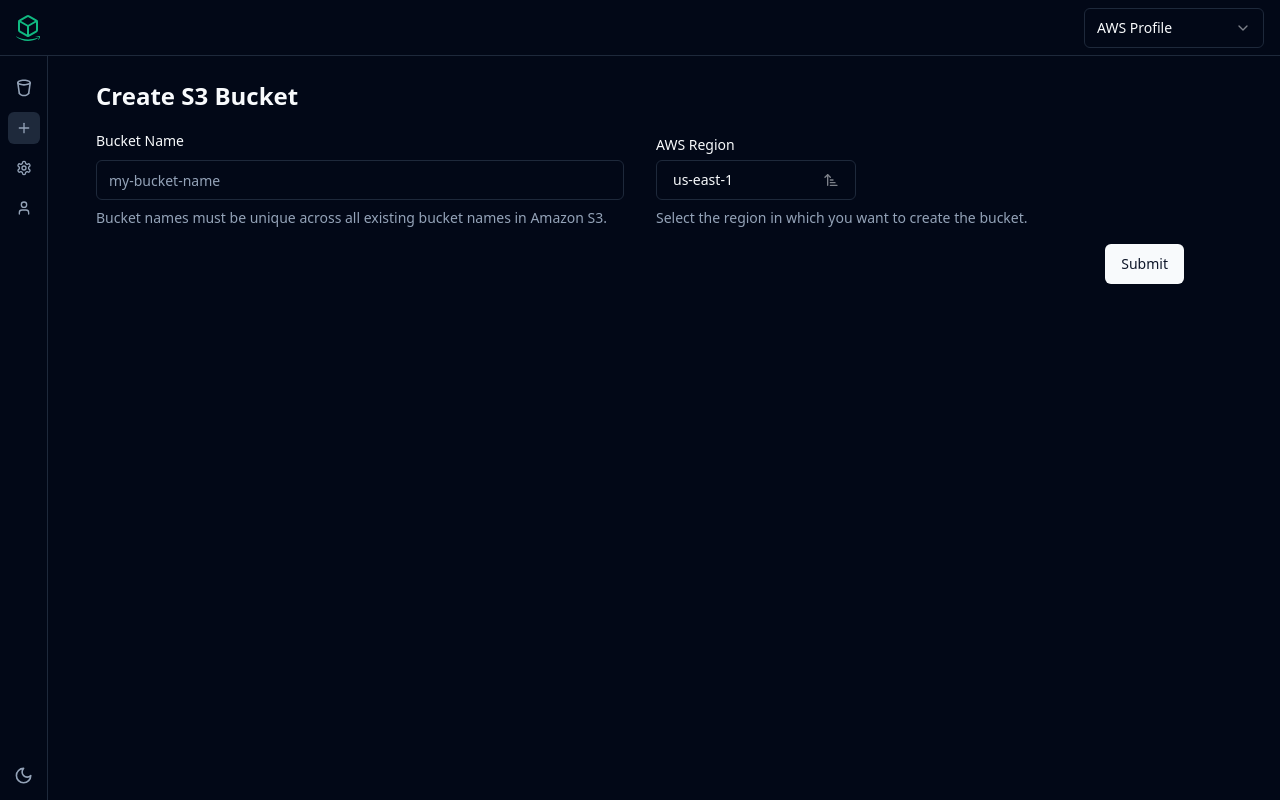
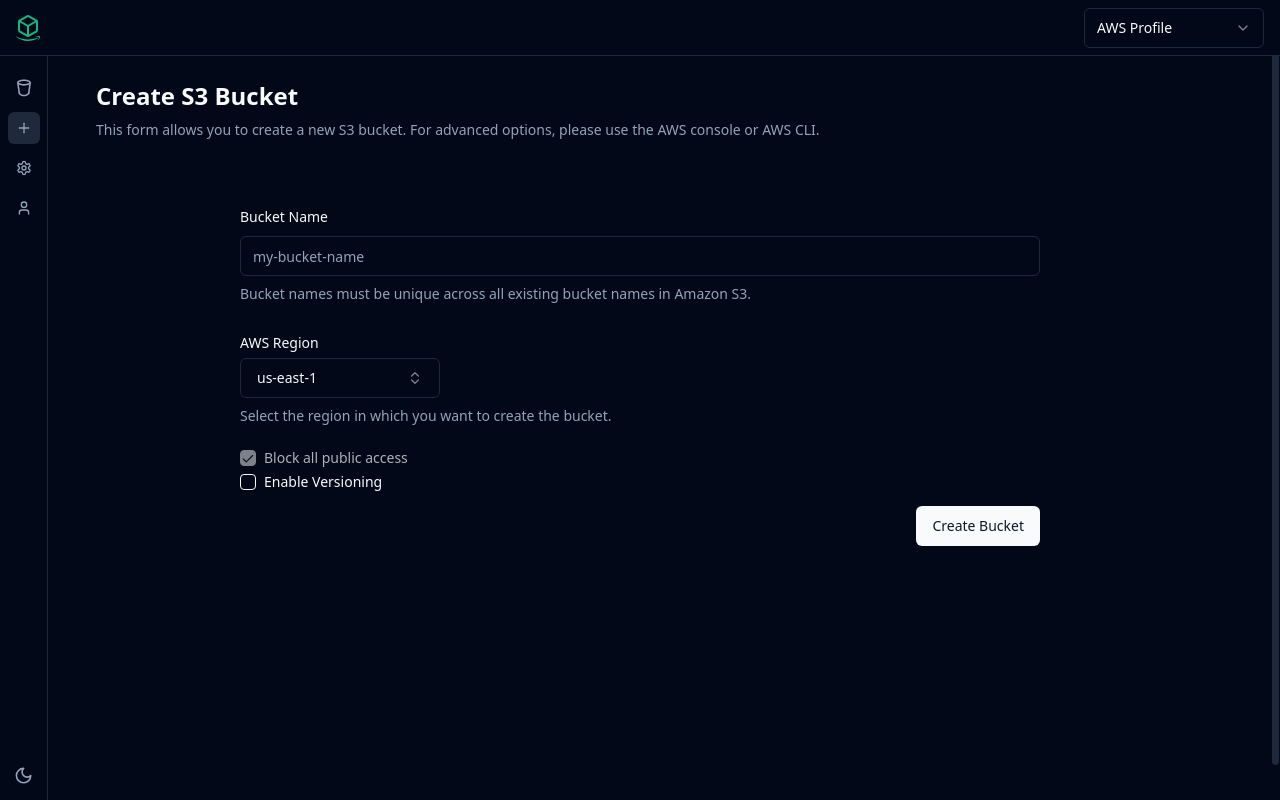
Before and after one commit to jer-nc/bucket-box, a React (Vite) app: page /create-bucket in a window 1280 px wide. Built offline with nearby package versions, Linux system fonts and the light colour scheme.

Commit message:
style: Add @radix-ui/react-checkbox and update icon in RegionCombobox

```diff
--- a/package.json
+++ b/package.json
@@ -12,6 +12,7 @@
   },
   "dependencies": {
     "@hookform/resolvers": "^3.3.2",
+    "@radix-ui/react-checkbox": "^1.0.4",
     "@radix-ui/react-dialog": "^1.0.5",
     "@radix-ui/react-dropdown-menu": "^2.0.6",
     "@radix-ui/react-label": "^2.0.2",
--- a/src/components/custom/combobox/RegionCombobox.tsx
+++ b/src/components/custom/combobox/RegionCombobox.tsx
@@ -3,7 +3,7 @@ import { Button } from "@/components/ui/button"
 import { Command, CommandEmpty, CommandGroup, CommandInput, CommandItem } from "@/components/ui/command"
 import { FormControl, FormDescription, FormField, FormItem, FormLabel, FormMessage } from "@/components/ui/form"
 import { Popover, PopoverContent, PopoverTrigger } from "@/components/ui/popover"
-import { CheckIcon, SortAsc } from "lucide-react"
+import { CheckIcon, ChevronsUpDown } from "lucide-react"
 import { awsRegions } from "@/lib/aws-regions"
 import { ScrollArea } from "@/components/ui/scroll-area"
 
@@ -38,7 +38,7 @@ const RegionCombobox = ({ form }: RegionComboboxProps) => {
                                             (region) => region.value === field.value
                                         )?.label
                                         : "Select region"}
-                                    <SortAsc className="ml-2 h-4 w-4 shrink-0 opacity-50" />
+                                    <ChevronsUpDown className="ml-2 h-4 w-4 shrink-0 opacity-50" />
                                 </Button>
                             </FormControl>
                         </PopoverTrigger>
--- /dev/null
+++ b/src/components/ui/checkbox.tsx
@@ -0,0 +1,28 @@
+import * as React from "react"
+import * as CheckboxPrimitive from "@radix-ui/react-checkbox"
+import { Check } from "lucide-react"
+
+import { cn } from "@/lib/utils"
+
+const Checkbox = React.forwardRef<
+  React.ElementRef<typeof CheckboxPrimitive.Root>,
+  React.ComponentPropsWithoutRef<typeof CheckboxPrimitive.Root>
+>(({ className, ...props }, ref) => (
+  <CheckboxPrimitive.Root
+    ref={ref}
+    className={cn(
+      "peer h-4 w-4 shrink-0 rounded-sm border border-primary ring-offset-background focus-visible:outline-none focus-visible:ring-2 focus-visible:ring-ring focus-visible:ring-offset-2 disabled:cursor-not-allowed disabled:opacity-50 data-[state=checked]:bg-primary data-[state=checked]:text-primary-foreground",
+      className
+    )}
+    {...props}
+  >
+    <CheckboxPrimitive.Indicator
+      className={cn("flex items-center justify-center text-current")}
+    >
+      <Check className="h-4 w-4" />
+    </CheckboxPrimitive.Indicator>
+  </CheckboxPrimitive.Root>
+))
+Checkbox.displayName = CheckboxPrimitive.Root.displayName
+
+export { Checkbox }
--- a/src/features/create-bucket/CreateBucket.tsx
+++ b/src/features/create-bucket/CreateBucket.tsx
@@ -6,6 +6,7 @@ import { Button } from "@/components/ui/button"
 import { Form, FormControl, FormDescription, FormField, FormItem, FormLabel, FormMessage } from "@/components/ui/form"
 import { Input } from "@/components/ui/input"
 import RegionCombobox from "@/components/custom/combobox/RegionCombobox"
+import { Checkbox } from "@/components/ui/checkbox"
 
 const CreateBucket = () => {
     // 1. Define your form.
@@ -14,33 +15,10 @@ const CreateBucket = () => {
         defaultValues: {
             bucketName: "",
             region: "us-east-1",
-            objectOwnership: {
-                control: "DISABLE_ACL",
-                aclOptions: {
-                    acl: false,
-                    otherAccount: "",
-                },
-            },
             publicAccessBlock: {
-                blockAll: false,
-                blockSettings: {
-                    blockAcls: false,
-                    blockPublicPolicy: false,
-                    ignorePublicAcls: false,
-                    restrictPublicBuckets: false,
-                },
+                blockAll: true,
             },
             versioning: false,
-            tags: [],
-            defaultEncryption: {
-                encryptionType: "S3_MANAGED",
-                kmsKey: "",
-            },
-            objectLock: {
-                enable: false,
-                retainUntilDate: "",
-                retainForDays: 0,
-            },
         },
     })
 
@@ -54,13 +32,17 @@ const CreateBucket = () => {
 
 
     return (
-        <>
+        <div className="">
             <div className="py-4">
                 <h2 className="text-2xl font-semibold">Create S3 Bucket</h2>
+                <p className="text-muted-foreground text-sm mt-2">
+                    This form allows you to create a new S3 bucket. For advanced options, please use the AWS console or AWS CLI.
+                </p>
             </div>
+            <div className="max-w-[800px] mx-auto h-[80vh] my-auto flex flex-col mt-10">
                 <Form {...form}>
-                <form onSubmit={form.handleSubmit(onSubmit)} className="space-y-4">
-                    <div className="grid grid-cols-2 gap-8 items-center">
+                    <form onSubmit={form.handleSubmit(onSubmit)} className="pt-2 space-y-4">
+                        <div className="grid grid-cols-1 gap-8 items-center">
                             <FormField
                                 control={form.control}
                                 name="bucketName"
@@ -79,12 +61,56 @@ const CreateBucket = () => {
                             />
                             <RegionCombobox form={form} />
                         </div>
+                        <div>
+                            <FormField
+                                control={form.control}
+                                name="publicAccessBlock.blockAll"
+                                render={({ field }) => (
+                                    <FormItem className="flex items-center gap-2">
+                                        <FormControl>
+                                            <Checkbox
+                                                className="mt-2"
+                                                disabled={true}
+                                                id={field.name}
+                                                defaultChecked={true}
+                                            />
+                                        </FormControl>
+                                        <FormLabel>Block all public access</FormLabel>
+                                        <FormMessage />
+                                    </FormItem>
+                                )}
+                            />
+
+                            <FormField
+                                control={form.control}
+                                name="versioning"
+                                render={({ field }) => (
+                                    <FormItem className="flex items-center gap-2">
+                                        <FormControl>
+                                            <Checkbox
+                                                className="mt-2"
+                                                id={field.name}
+                                                defaultChecked={field.value as boolean}
+                                                value={typeof field.value === 'boolean' ? field.value.toString() : field.value}
+                                                onCheckedChange={(e) => {
+                                                    field.onChange(e);
+                                                    console.log(e)
+                                                }}
+                                            />
+                                        </FormControl>
+                                        <FormLabel>Enable Versioning</FormLabel>
+                                        <FormMessage />
+                                    </FormItem>
+                                )}
+                            />
+                        </div>
                         <div className="w-full flex justify-end">
-                        <Button type="submit">Submit</Button>
+                            <Button type="submit">Create Bucket</Button>
                         </div>
                     </form>
                 </Form>
-        </>
+            </div>
+        </div>
     )
 }
 
--- a/src/schemas/bucket-schema.ts
+++ b/src/schemas/bucket-schema.ts
@@ -1,40 +1,11 @@
 import * as z from "zod"
 
-const TagSchema = z.object({
-    key: z.string(),
-    value: z.string(),
-})
 
 export const bucketSchema = z.object({
     bucketName: z.string().min(2).max(50),
     region: z.string().min(2).max(50),
-    // region: z.enum(["us-east-1", "us-east-2", "us-west-1", "us-west-2", "ap-south-1", "ap-northeast-1", "ap-northeast-2", "ap-southeast-1", "ap-southeast-2", "ca-central-1", "eu-central-1", "eu-west-1", "eu-west-2", "eu-west-3", "eu-north-1", "sa-east-1"]),
-    copySettingsFromBucket: z.string().optional(),
-    objectOwnership: z.object({
-        control: z.enum(["DISABLE_ACL", "ENABLE_ACL"]),
-        aclOptions: z.object({
-            acl: z.boolean().optional(),
-            otherAccount: z.string().optional(),
-        }).optional(),
-    }),
     publicAccessBlock: z.object({
         blockAll: z.boolean(),
-        blockSettings: z.object({
-            blockAcls: z.boolean(),
-            blockPublicPolicy: z.boolean(),
-            ignorePublicAcls: z.boolean(),
-            restrictPublicBuckets: z.boolean(),
-        }),
     }),
     versioning: z.boolean(),
-    tags: z.array(TagSchema).optional(),
-    defaultEncryption: z.object({
-        encryptionType: z.enum(["S3_MANAGED", "KMS"]),
-        kmsKey: z.string().optional(),
-    }),
-    objectLock: z.object({
-        enable: z.boolean(),
-        retainUntilDate: z.string().optional(),
-        retainForDays: z.number().optional(),
-    }).optional(),
 })
```
Also changed, not shown: 1 other file (tests, documents, lock files or other folders). Lines whose indentation alone changed are shown as unchanged.
